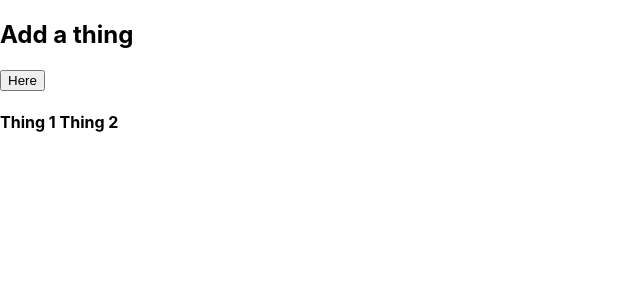
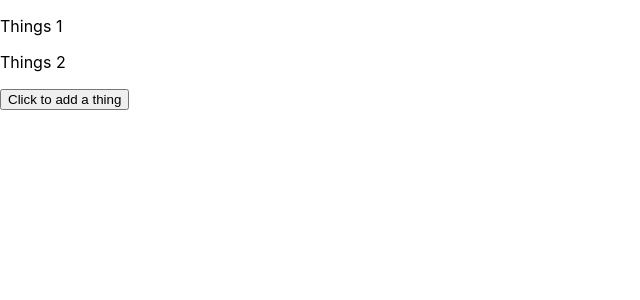
Before and after one commit to shwetank00001/statespractise-old, a React (Create React App) app: page / in a window 1280 px wide. Shown: the top 300 px of the page, without its empty margins (0-640 px from the left). Built offline with nearby package versions, Linux system fonts and the light colour scheme.

Commit message:
Array methodds

```diff
--- /dev/null
+++ b/src/ThingsMap.jsx
@@ -0,0 +1,25 @@
+import React from 'react'
+
+const ThingsMap = () => {
+    const thingsArray = ["Things 1", "Things 2"]
+
+    const ele = thingsArray.map(function(item){
+        return (
+            <p>{item}</p>
+        )
+    })
+
+    function addThing(){
+        const newData = `Things ${thingsArray.length + 1}`
+        thingsArray.push(newData)
+        console.log(thingsArray)
+    }
+
+  return (
+    <div>{ele}
+        <button onClick={addThing}>Click to add a thing</button>
+    </div>
+  )
+}
+
+export default ThingsMap
--- a/src/index.js
+++ b/src/index.js
@@ -1,7 +1,6 @@
 import React from 'react';
 import ReactDOM from 'react-dom';
 import './index.css';
-// import Ternary from './Ternary'
-import Things from './Things'
+import ThingsMap from './ThingsMap';
 
-ReactDOM.render(<Things />, document.getElementById("root"));
+ReactDOM.render(<ThingsMap />, document.getElementById("root"));
```
